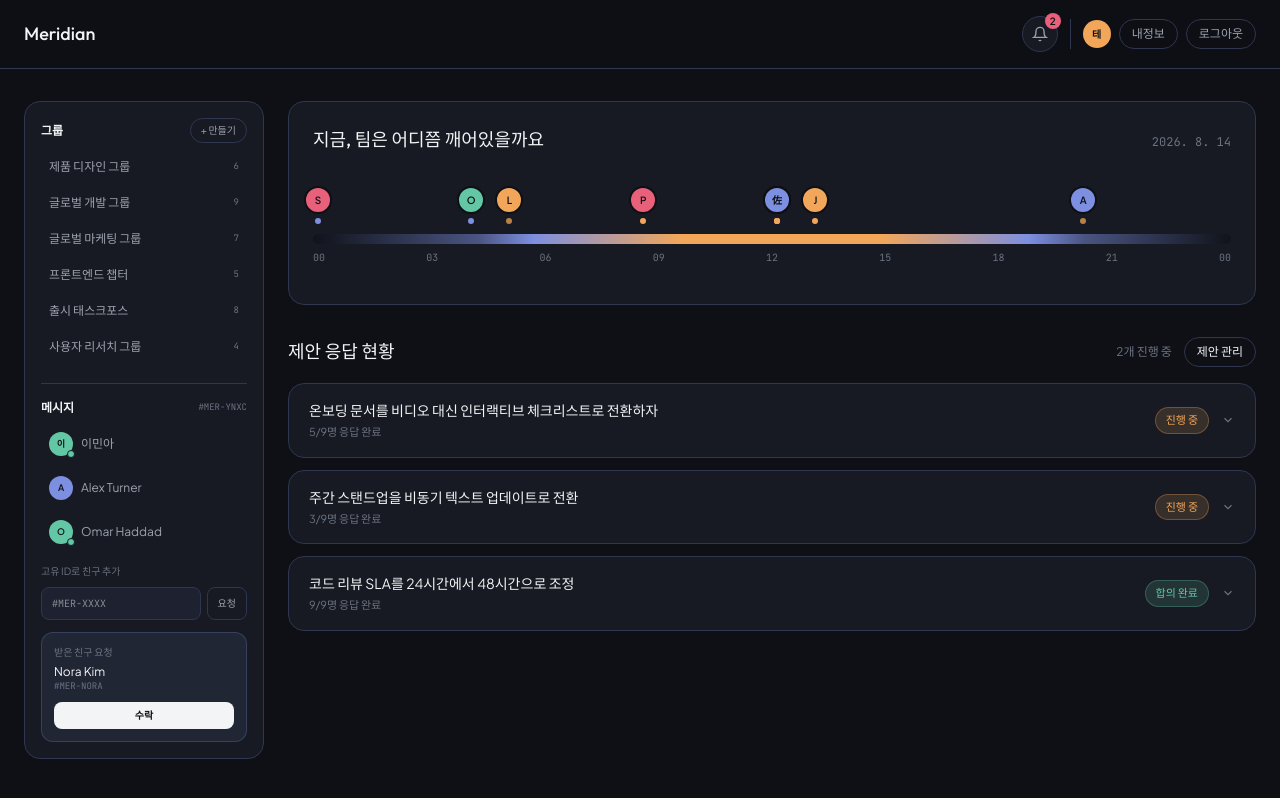
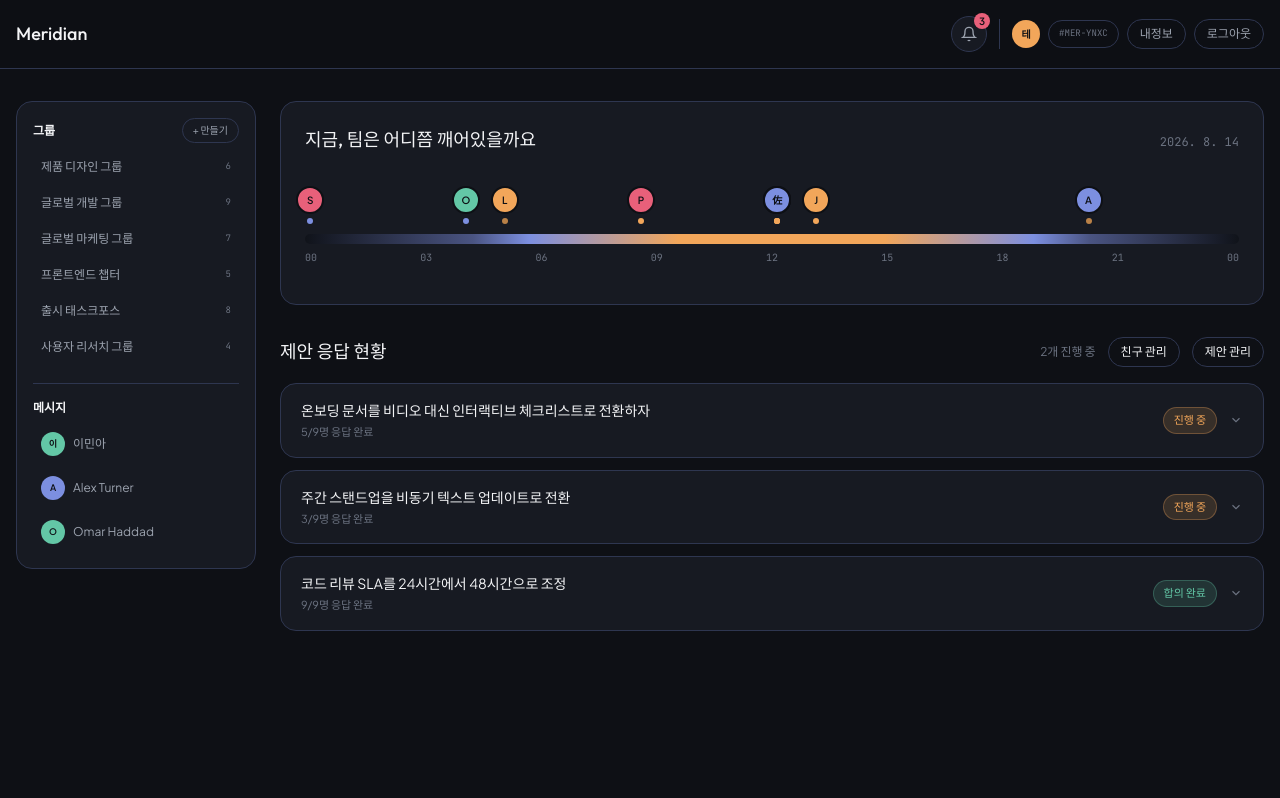
Before and after one commit to apex-hat/frontend, a React (Vite) app: page /login in a window 1280 px wide. Both pictures are taken after typing "name@example.com", "Sample123" into the empty fields and a click on the button "로그인". Built offline with nearby package versions, Linux system fonts and the light colour scheme.

Commit message:
개선: 그룹 관리와 친구 요청 UI 정리

```diff
--- a/src/features/dashboard/components/Dashboard.tsx
+++ b/src/features/dashboard/components/Dashboard.tsx
@@ -7,6 +7,8 @@ import NotificationPanel from "./NotificationPanel";
 import ProposalStatusBadge from "./ProposalStatusBadge";
 import TeamMemberRow from "./TeamMemberRow";
 import WorkspaceSidebar from "../../workspace/components/WorkspaceSidebar";
+import FriendManagerModal from "../../workspace/components/FriendManagerModal";
+import UserHandleButton from "../../workspace/components/UserHandleButton";
 
 const STANCE_ORDER: Record<Opinion["stance"], number> = {
   AGREE: 0,
@@ -27,6 +29,7 @@ export default function Dashboard({ user, onLogout, onOpenProposals, onOpenProfi
   const [notifications, setNotifications] = useState<Notification[]>([]);
   const [expandedId, setExpandedId] = useState<string | null>(null);
   const [opinionsByProposal, setOpinionsByProposal] = useState<Record<string, Opinion[]>>({});
+  const [isFriendManagerOpen, setIsFriendManagerOpen] = useState(false);
 
   useEffect(() => {
     let cancelled = false;
@@ -76,13 +79,17 @@ export default function Dashboard({ user, onLogout, onOpenProposals, onOpenProfi
   const selectNotification = (notification: Notification) => {
     setNotifications((prev) => prev.map((n) => (n.id === notification.id ? { ...n, is_read: true } : n)));
     markNotificationRead(notification.id);
+    if (notification.type === "FRIEND_REQUEST") {
+      setIsFriendManagerOpen(true);
+      return;
+    }
     if (notification.proposal_id) setExpandedId(notification.proposal_id);
   };
 
   return (
     <div className="min-h-screen bg-void">
       <header className="sticky top-0 z-20 backdrop-blur bg-void/80 border-b border-surface-3">
-        <div className="max-w-7xl mx-auto px-6 py-4 flex items-center justify-between">
+        <div className="w-full px-4 py-4 flex items-center justify-between">
           <div className="flex items-center gap-2.5">
             <span className="font-display text-lg text-ink">Meridian</span>
           </div>
@@ -100,6 +107,7 @@ export default function Dashboard({ user, onLogout, onOpenProposals, onOpenProfi
               >
                 {user.name.slice(0, 1)}
               </span>
+              <UserHandleButton user={user} />
               <button
                 type="button"
                 onClick={onOpenProfile}
@@ -119,7 +127,7 @@ export default function Dashboard({ user, onLogout, onOpenProposals, onOpenProfi
         </div>
       </header>
 
-      <main className="max-w-7xl mx-auto grid gap-6 px-6 py-8 lg:grid-cols-[240px_minmax(0,1fr)]">
+      <main className="grid w-full gap-6 px-4 py-8 lg:grid-cols-[240px_minmax(0,1100px)]">
         <div className="hidden lg:block">
           <WorkspaceSidebar user={user} />
         </div>
@@ -132,6 +140,13 @@ export default function Dashboard({ user, onLogout, onOpenProposals, onOpenProfi
             <h2 className="font-display text-lg text-ink">제안 응답 현황</h2>
             <div className="flex items-center gap-3">
               <span className="text-xs text-ink-faint">{activeProposalCount}개 진행 중</span>
+              <button
+                type="button"
+                onClick={() => setIsFriendManagerOpen(true)}
+                className="text-xs text-ink border border-surface-3 rounded-full px-3 py-1.5 hover:bg-surface-2 transition"
+              >
+                친구 관리
+              </button>
               <button
                 type="button"
                 onClick={onOpenProposals}
@@ -216,6 +231,7 @@ export default function Dashboard({ user, onLogout, onOpenProposals, onOpenProfi
           </section>
         </div>
       </main>
+      <FriendManagerModal open={isFriendManagerOpen} onClose={() => setIsFriendManagerOpen(false)} />
     </div>
   );
 }
--- a/src/features/dashboard/components/NotificationPanel.tsx
+++ b/src/features/dashboard/components/NotificationPanel.tsx
@@ -12,6 +12,7 @@ const TYPE_ICON: Record<NotificationType, string> = {
   OPINION_REQUEST: "🗳️",
   DEADLINE_SOON: "⏳",
   CONSENSUS_DONE: "✅",
+  FRIEND_REQUEST: "👤",
 };
 
 function timeAgo(iso: string) {
--- a/src/features/profile/components/ProfilePage.tsx
+++ b/src/features/profile/components/ProfilePage.tsx
@@ -2,6 +2,7 @@ import { useState, type FormEvent } from "react";
 import type { AuthUser, SupportedLanguage } from "../../../types";
 import { getUtcOffsetLabel } from "../../../lib/timezone";
 import BackButton from "../../../components/navigation/BackButton";
+import UserHandleButton from "../../workspace/components/UserHandleButton";
 
 interface ProfilePageProps {
   user: AuthUser;
@@ -101,6 +102,8 @@ export default function ProfilePage({ user, onSave, onBack, onLogout }: ProfileP
               Meridian
             </button>
           </div>
+          <div className="flex items-center gap-2">
+            <UserHandleButton user={user} />
             <button
               type="button"
               onClick={onLogout}
@@ -108,6 +111,7 @@ export default function ProfilePage({ user, onSave, onBack, onLogout }: ProfileP
             >
               로그아웃
             </button>
+          </div>
         </div>
       </header>
 
--- /dev/null
+++ b/src/features/workspace/components/FriendManagerModal.tsx
@@ -0,0 +1,94 @@
+import { useState, type FormEvent } from "react";
+import {
+  addContact,
+  loadContacts,
+  type WorkspaceContact,
+} from "../workspaceStorage";
+
+interface FriendManagerModalProps {
+  open: boolean;
+  onClose: () => void;
+}
+
+const INCOMING_REQUEST = {
+  id: "u-nora",
+  name: "Nora Kim",
+  handle: "#MER-NORA",
+  avatarColor: "#F2A65A",
+  online: true,
+} satisfies WorkspaceContact;
+
+export default function FriendManagerModal({ open, onClose }: FriendManagerModalProps) {
+  const [contacts, setContacts] = useState(loadContacts);
+  const [friendHandle, setFriendHandle] = useState("");
+  const [status, setStatus] = useState<string | null>(null);
+
+  if (!open) return null;
+
+  const incomingAccepted = contacts.some((contact) => contact.handle === INCOMING_REQUEST.handle);
+
+  const sendFriendRequest = (event: FormEvent) => {
+    event.preventDefault();
+    const handle = friendHandle.trim().toUpperCase();
+    if (!/^#MER-[A-Z0-9]{4,}$/.test(handle)) {
+      setStatus("#MER-XXXX 형식으로 입력해주세요.");
+      return;
+    }
+    if (contacts.some((contact) => contact.handle === handle)) {
+      setStatus("이미 친구로 등록된 사용자입니다.");
+      return;
+    }
+    setStatus(`${handle}님에게 친구 요청을 보냈습니다.`);
+    setFriendHandle("");
+  };
+
+  const acceptRequest = () => {
+    setContacts(addContact(INCOMING_REQUEST));
+    setStatus("Nora Kim님의 친구 요청을 수락했습니다.");
+  };
+
+  return (
+    <div className="fixed inset-0 z-50 flex items-center justify-center bg-black/65 p-5 backdrop-blur-sm" role="presentation">
+      <section role="dialog" aria-modal="true" aria-labelledby="friend-manager-title" className="w-full max-w-md rounded-2xl border border-surface-3 bg-surface p-6 shadow-panel">
+        <div className="mb-5 flex items-center justify-between">
+          <h2 id="friend-manager-title" className="font-display text-xl text-ink">친구 관리</h2>
+          <button type="button" onClick={onClose} aria-label="닫기" className="flex h-8 w-8 items-center justify-center rounded-full text-xl text-ink-dim hover:bg-surface-2 hover:text-ink">×</button>
+        </div>
+
+        <form onSubmit={sendFriendRequest}>
+          <label htmlFor="friend-manager-handle" className="mb-1.5 block text-xs text-ink-dim">고유 ID로 친구 추가</label>
+          <div className="flex gap-2">
+            <input
+              id="friend-manager-handle"
+              value={friendHandle}
+              onChange={(event) => setFriendHandle(event.target.value)}
+              placeholder="#MER-XXXX"
+              className="min-w-0 flex-1 rounded-lg border border-surface-3 bg-surface-2 px-3.5 py-2.5 font-mono text-xs uppercase text-ink outline-none focus:border-night"
+            />
+            <button type="submit" className="rounded-lg bg-ink px-4 text-xs font-semibold text-void">요청</button>
+          </div>
+        </form>
+
+        <div className="my-5 border-t border-surface-3" />
+
+        <div>
+          <p className="mb-3 text-xs font-semibold text-ink">받은 요청</p>
+          <div className="flex items-center gap-3 rounded-xl border border-surface-3 bg-surface-2 p-3">
+            <span className="flex h-8 w-8 items-center justify-center rounded-full text-[10px] font-semibold text-void" style={{ backgroundColor: INCOMING_REQUEST.avatarColor }}>N</span>
+            <div className="min-w-0 flex-1">
+              <p className="text-sm text-ink">{INCOMING_REQUEST.name}</p>
+              <p className="font-mono text-[9px] text-ink-faint">{INCOMING_REQUEST.handle}</p>
+            </div>
+            {incomingAccepted ? (
+              <span className="text-[11px] text-consensus">수락됨</span>
+            ) : (
+              <button type="button" onClick={acceptRequest} className="rounded-lg border border-surface-3 px-3 py-1.5 text-xs text-ink-dim hover:text-ink">수락</button>
+            )}
+          </div>
+        </div>
+
+        {status && <p className="mt-4 text-xs text-ink-dim">{status}</p>}
+      </section>
+    </div>
+  );
+}
--- /dev/null
+++ b/src/features/workspace/components/UserHandleButton.tsx
@@ -0,0 +1,29 @@
+import { useState } from "react";
+import type { AuthUser } from "../../../types";
+import { getUserHandle } from "../workspaceStorage";
+
+export default function UserHandleButton({ user }: { user: AuthUser }) {
+  const [copied, setCopied] = useState(false);
+  const handle = getUserHandle(user);
+
+  const copyHandle = async () => {
+    try {
+      await navigator.clipboard.writeText(handle);
+      setCopied(true);
+      window.setTimeout(() => setCopied(false), 1200);
+    } catch {
+      setCopied(false);
+    }
+  };
+
+  return (
+    <button
+      type="button"
+      onClick={copyHandle}
+      title="내 고유 ID 복사"
+      className="hidden rounded-full border border-surface-3 px-2.5 py-1.5 font-mono text-[9px] text-ink-faint transition-colors hover:bg-surface-2 hover:text-ink sm:block"
+    >
+      {copied ? "복사됨" : handle}
+    </button>
+  );
+}
--- a/src/features/workspace/components/WorkspaceSidebar.tsx
+++ b/src/features/workspace/components/WorkspaceSidebar.tsx
@@ -1,11 +1,11 @@
 import { useEffect, useState, type FormEvent } from "react";
 import type { AuthUser } from "../../../types";
 import {
+  CONTACTS_CHANGED_EVENT,
   GROUPS_CHANGED_EVENT,
-  addContact,
   createGroup,
   getInviteUrl,
-  getUserHandle,
+  leaveGroup,
   loadContacts,
   loadGroups,
   loadMessages,
@@ -19,13 +19,17 @@ interface WorkspaceSidebarProps {
   user: AuthUser;
 }
 
-const INITIAL_REQUEST = {
-  id: "u-nora",
-  name: "Nora Kim",
-  handle: "#MER-NORA",
-  avatarColor: "#F2A65A",
-  online: true,
-} satisfies WorkspaceContact;
+const MEMBER_PROFILES = [
+  { name: "이민아", color: "#63C7A6" },
+  { name: "Alex Turner", color: "#7C8FE0" },
+  { name: "Sofia Almeida", color: "#E8607A" },
+  { name: "Omar Haddad", color: "#63C7A6" },
+  { name: "佐藤 陽翔", color: "#7C8FE0" },
+  { name: "Priya Nair", color: "#E8607A" },
+  { name: "Jack Wilson", color: "#F2A65A" },
+  { name: "Lena Schmidt", color: "#F2A65A" },
+  { name: "Noah Williams", color: "#7C8FE0" },
+];
 
 export default function WorkspaceSidebar({ user }: WorkspaceSidebarProps) {
   const [groups, setGroups] = useState(loadGroups);
@@ -34,19 +38,26 @@ export default function WorkspaceSidebar({ user }: WorkspaceSidebarProps) {
   const [groupName, setGroupName] = useState("");
   const [createdGroup, setCreatedGroup] = useState<WorkspaceGroup | null>(null);
   const [copied, setCopied] = useState(false);
-  const [friendHandle, setFriendHandle] = useState("");
-  const [friendStatus, setFriendStatus] = useState<string | null>(null);
-  const [incomingRequest, setIncomingRequest] = useState<WorkspaceContact | null>(() =>
-    loadContacts().some((contact) => contact.handle === INITIAL_REQUEST.handle) ? null : INITIAL_REQUEST,
-  );
+  const [contextMenu, setContextMenu] = useState<{ group: WorkspaceGroup; x: number; y: number } | null>(null);
+  const [memberGroup, setMemberGroup] = useState<WorkspaceGroup | null>(null);
+  const [leaveTarget, setLeaveTarget] = useState<WorkspaceGroup | null>(null);
+  const [groupActionStatus, setGroupActionStatus] = useState<string | null>(null);
   const [activeContact, setActiveContact] = useState<WorkspaceContact | null>(null);
   const [messages, setMessages] = useState<ChatMessage[]>([]);
   const [messageText, setMessageText] = useState("");
 
   useEffect(() => {
     const syncGroups = () => setGroups(loadGroups());
+    const syncContacts = () => setContacts(loadContacts());
+    const closeContextMenu = () => setContextMenu(null);
     window.addEventListener(GROUPS_CHANGED_EVENT, syncGroups);
-    return () => window.removeEventListener(GROUPS_CHANGED_EVENT, syncGroups);
+    window.addEventListener(CONTACTS_CHANGED_EVENT, syncContacts);
+    window.addEventListener("click", closeContextMenu);
+    return () => {
+      window.removeEventListener(GROUPS_CHANGED_EVENT, syncGroups);
+      window.removeEventListener(CONTACTS_CHANGED_EVENT, syncContacts);
+      window.removeEventListener("click", closeContextMenu);
+    };
   }, []);
 
   const openGroupModal = () => {
@@ -75,25 +86,21 @@ export default function WorkspaceSidebar({ user }: WorkspaceSidebarProps) {
     }
   };
 
-  const sendFriendRequest = (event: FormEvent) => {
-    event.preventDefault();
-    const handle = friendHandle.trim().toUpperCase();
-    if (!/^#MER-[A-Z0-9]{4,}$/.test(handle)) {
-      setFriendStatus("#MER-XXXX 형식으로 입력해주세요.");
-      return;
+  const copyGroupLink = async (group: WorkspaceGroup) => {
+    try {
+      await navigator.clipboard.writeText(getInviteUrl(group));
+      setGroupActionStatus(`${group.name} 초대 링크를 복사했습니다.`);
+    } catch {
+      setGroupActionStatus("링크를 복사하지 못했습니다.");
     }
-    if (contacts.some((contact) => contact.handle === handle)) {
-      setFriendStatus("이미 친구로 등록된 사용자입니다.");
-      return;
-    }
-    setFriendStatus(`${handle}님에게 친구 요청을 보냈습니다.`);
-    setFriendHandle("");
+    setContextMenu(null);
   };
 
-  const acceptFriendRequest = () => {
-    if (!incomingRequest) return;
-    setContacts(addContact(incomingRequest));
-    setIncomingRequest(null);
+  const confirmLeaveGroup = () => {
+    if (!leaveTarget) return;
+    setGroups(leaveGroup(leaveTarget.id));
+    setGroupActionStatus(`${leaveTarget.name}에서 나갔습니다.`);
+    setLeaveTarget(null);
   };
 
   const openChat = (contact: WorkspaceContact) => {
@@ -139,19 +146,25 @@ export default function WorkspaceSidebar({ user }: WorkspaceSidebarProps) {
           </div>
           <div className="space-y-1">
             {groups.map((group) => (
-              <div key={group.id} className="flex items-center justify-between gap-2 rounded-lg px-2 py-2 hover:bg-surface-2">
+              <div
+                key={group.id}
+                onContextMenu={(event) => {
+                  event.preventDefault();
+                  setContextMenu({ group, x: event.clientX, y: event.clientY });
+                }}
+                className="flex items-center justify-between gap-2 rounded-lg px-2 py-2 hover:bg-surface-2"
+                title="우클릭하여 그룹 관리"
+              >
                 <span className="min-w-0 truncate text-xs text-ink-dim">{group.name}</span>
                 <span className="shrink-0 font-mono text-[9px] text-ink-faint">{group.memberCount}</span>
               </div>
             ))}
           </div>
+          {groupActionStatus && <p className="mt-2 text-[10px] leading-snug text-ink-faint">{groupActionStatus}</p>}
         </div>
 
         <div className="border-t border-surface-3 pt-4">
-          <div className="mb-2 flex items-center justify-between">
-            <h2 className="text-xs font-semibold text-ink">메시지</h2>
-            <span className="font-mono text-[9px] text-ink-faint">{getUserHandle(user)}</span>
-          </div>
+          <h2 className="mb-2 text-xs font-semibold text-ink">메시지</h2>
           <div className="space-y-1">
             {contacts.map((contact) => (
               <button
@@ -160,40 +173,67 @@ export default function WorkspaceSidebar({ user }: WorkspaceSidebarProps) {
                 onClick={() => openChat(contact)}
                 className="flex w-full items-center gap-2 rounded-lg px-2 py-2 text-left transition hover:bg-surface-2"
               >
-                <span className="relative flex h-6 w-6 shrink-0 items-center justify-center rounded-full text-[9px] font-semibold text-void" style={{ backgroundColor: contact.avatarColor }}>
+                <span className="flex h-6 w-6 shrink-0 items-center justify-center rounded-full text-[9px] font-semibold text-void" style={{ backgroundColor: contact.avatarColor }}>
                   {contact.name.slice(0, 1)}
-                  {contact.online && <span className="absolute -bottom-0.5 -right-0.5 h-2 w-2 rounded-full border border-surface bg-consensus" />}
                 </span>
                 <span className="min-w-0 truncate text-xs text-ink-dim">{contact.name}</span>
               </button>
             ))}
           </div>
-
-          <form onSubmit={sendFriendRequest} className="mt-3 space-y-2">
-            <label htmlFor="friend-handle" className="block text-[10px] text-ink-faint">고유 ID로 친구 추가</label>
-            <div className="flex gap-1.5">
-              <input
-                id="friend-handle"
-                value={friendHandle}
-                onChange={(event) => setFriendHandle(event.target.value)}
-                placeholder="#MER-XXXX"
-                className="min-w-0 flex-1 rounded-lg border border-surface-3 bg-surface-2 px-2.5 py-2 font-mono text-[10px] uppercase text-ink outline-none focus:border-night"
-              />
-              <button type="submit" className="rounded-lg border border-surface-3 px-2.5 text-[10px] text-ink-dim hover:text-ink">요청</button>
-            </div>
-            {friendStatus && <p className="text-[10px] leading-snug text-ink-faint">{friendStatus}</p>}
-          </form>
-
-          {incomingRequest && (
-            <div className="mt-3 rounded-xl border border-night/25 bg-night/10 p-3">
-              <p className="text-[10px] text-ink-faint">받은 친구 요청</p>
-              <p className="mt-1 text-xs text-ink">{incomingRequest.name}</p>
-              <p className="font-mono text-[9px] text-ink-faint">{incomingRequest.handle}</p>
-              <button type="button" onClick={acceptFriendRequest} className="mt-2 w-full rounded-lg bg-ink py-1.5 text-[10px] font-semibold text-void">수락</button>
-            </div>
-          )}
         </div>
       </aside>
+
+      {contextMenu && (
+        <div
+          className="fixed z-50 w-44 overflow-hidden rounded-xl border border-surface-3 bg-surface-2 py-1 shadow-panel"
+          style={{ left: Math.min(contextMenu.x, window.innerWidth - 190), top: Math.min(contextMenu.y, window.innerHeight - 150) }}
+          onClick={(event) => event.stopPropagation()}
+        >
+          <button type="button" onClick={() => { setMemberGroup(contextMenu.group); setContextMenu(null); }} className="w-full px-3 py-2 text-left text-xs text-ink-dim hover:bg-surface-3 hover:text-ink">멤버 보기</button>
+          <button type="button" onClick={() => void copyGroupLink(contextMenu.group)} className="w-full px-3 py-2 text-left text-xs text-ink-dim hover:bg-surface-3 hover:text-ink">그룹 링크 복사</button>
+          <div className="my-1 border-t border-surface-3" />
+          <button type="button" onClick={() => { setLeaveTarget(contextMenu.group); setContextMenu(null); }} className="w-full px-3 py-2 text-left text-xs text-alert hover:bg-alert/10">그룹 나가기</button>
+        </div>
+      )}
+
+      {memberGroup && (
+        <div className="fixed inset-0 z-50 flex items-center justify-center bg-black/65 p-5 backdrop-blur-sm" role="presentation">
+          <section role="dialog" aria-modal="true" aria-labelledby="member-list-title" className="w-full max-w-sm rounded-2xl border border-surface-3 bg-surface p-6 shadow-panel">
+            <div className="mb-5 flex items-center justify-between">
+              <div>
+                <h2 id="member-list-title" className="font-display text-lg text-ink">{memberGroup.name}</h2>
+                <p className="mt-0.5 text-xs text-ink-faint">멤버 {memberGroup.memberCount}명</p>
+              </div>
+              <button type="button" onClick={() => setMemberGroup(null)} aria-label="닫기" className="flex h-8 w-8 items-center justify-center rounded-full text-xl text-ink-dim hover:bg-surface-2 hover:text-ink">×</button>
+            </div>
+            <div className="space-y-1">
+              <div className="flex items-center gap-3 rounded-lg px-2 py-2">
+                <span className="flex h-8 w-8 items-center justify-center rounded-full bg-day text-[10px] font-semibold text-void">{user.name.slice(0, 1)}</span>
+                <span className="text-sm text-ink">{user.name}</span>
+              </div>
+              {MEMBER_PROFILES.slice(0, Math.max(0, memberGroup.memberCount - 1)).map((member) => (
+                <div key={member.name} className="flex items-center gap-3 rounded-lg px-2 py-2">
+                  <span className="flex h-8 w-8 items-center justify-center rounded-full text-[10px] font-semibold text-void" style={{ backgroundColor: member.color }}>{member.name.slice(0, 1)}</span>
+                  <span className="text-sm text-ink">{member.name}</span>
+                </div>
+              ))}
+            </div>
+          </section>
+        </div>
+      )}
+
+      {leaveTarget && (
+        <div className="fixed inset-0 z-50 flex items-center justify-center bg-black/65 p-5 backdrop-blur-sm" role="presentation">
+          <section role="dialog" aria-modal="true" aria-labelledby="leave-group-title" className="w-full max-w-sm rounded-2xl border border-surface-3 bg-surface p-6 text-center shadow-panel">
+            <h2 id="leave-group-title" className="font-display text-lg text-ink">그룹에서 나갈까요?</h2>
+            <p className="mt-2 text-sm text-ink-dim">{leaveTarget.name}의 제안과 대화를 더 이상 볼 수 없습니다.</p>
+            <div className="mt-6 flex gap-2">
+              <button type="button" onClick={() => setLeaveTarget(null)} className="flex-1 rounded-lg border border-surface-3 py-2.5 text-sm text-ink-dim hover:text-ink">취소</button>
+              <button type="button" onClick={confirmLeaveGroup} className="flex-1 rounded-lg bg-alert py-2.5 text-sm font-semibold text-void">나가기</button>
+            </div>
+          </section>
+        </div>
+      )}
 
       {isGroupModalOpen && (
         <div className="fixed inset-0 z-50 flex items-center justify-center bg-black/65 p-5 backdrop-blur-sm" role="presentation">
@@ -233,8 +273,8 @@ export default function WorkspaceSidebar({ user }: WorkspaceSidebarProps) {
       )}
 
       {activeContact && (
-        <div className="fixed inset-0 z-50 flex items-end justify-end bg-black/45 p-5 backdrop-blur-sm sm:items-center sm:justify-center" role="presentation">
-          <section role="dialog" aria-modal="true" aria-labelledby="chat-title" className="flex h-[min(620px,85vh)] w-full max-w-md flex-col overflow-hidden rounded-2xl border border-surface-3 bg-void shadow-panel">
+        <div className="fixed inset-0 z-50 flex items-stretch justify-start bg-black/35 p-3 backdrop-blur-sm sm:p-4" role="presentation">
+          <section role="dialog" aria-modal="true" aria-labelledby="chat-title" className="flex h-full w-full max-w-md flex-col overflow-hidden rounded-2xl border border-surface-3 bg-void shadow-panel">
             <header className="flex items-center justify-between border-b border-surface-3 bg-surface px-4 py-3">
               <div>
                 <h2 id="chat-title" className="text-sm text-ink">{activeContact.name}</h2>
--- a/src/pages/Proposal/ProposalPage.tsx
+++ b/src/pages/Proposal/ProposalPage.tsx
@@ -9,6 +9,7 @@ import type { AuthUser } from "../../types";
 import type { Proposal } from "../../types/proposal";
 import BackButton from "../../components/navigation/BackButton";
 import WorkspaceSidebar from "../../features/workspace/components/WorkspaceSidebar";
+import UserHandleButton from "../../features/workspace/components/UserHandleButton";
 
 interface Props {
   user: AuthUser;
@@ -107,7 +108,7 @@ export default function ProposalPage({ user, onBackToDashboard, onOpenProfile, o
   return (
     <div className="min-h-screen bg-void">
       <header className="sticky top-0 z-30 border-b border-surface-3 bg-void/80 backdrop-blur">
-        <div className="mx-auto flex max-w-7xl items-center justify-between px-6 py-4">
+        <div className="flex w-full items-center justify-between px-4 py-4">
           <div className="flex items-center gap-3">
             <BackButton onClick={handleBack} />
             <button
@@ -126,6 +127,7 @@ export default function ProposalPage({ user, onBackToDashboard, onOpenProfile, o
             >
               {user.name.slice(0, 1)}
             </span>
+            <UserHandleButton user={user} />
             <button
               type="button"
               onClick={onOpenProfile}
@@ -144,7 +146,7 @@ export default function ProposalPage({ user, onBackToDashboard, onOpenProfile, o
         </div>
       </header>
 
-      <div className="mx-auto grid max-w-7xl gap-6 lg:grid-cols-[240px_minmax(0,1fr)] lg:px-6">
+      <div className="grid w-full gap-6 lg:grid-cols-[240px_minmax(0,1100px)] lg:px-4">
         <div className="hidden pt-8 lg:block">
           <WorkspaceSidebar user={user} />
         </div>
--- a/src/types.ts
+++ b/src/types.ts
@@ -15,7 +15,8 @@ export type NotificationType =
   | "NEW_PROPOSAL"
   | "OPINION_REQUEST"
   | "DEADLINE_SOON"
-  | "CONSENSUS_DONE";
+  | "CONSENSUS_DONE"
+  | "FRIEND_REQUEST";
 
 export interface User {
   id: string;
```
Also changed, not shown: src/features/dashboard/data/mockData.ts (+9 -0 lines), src/features/workspace/workspaceStorage.ts (+9 -0 lines). Lines whose indentation alone changed are shown as unchanged.
